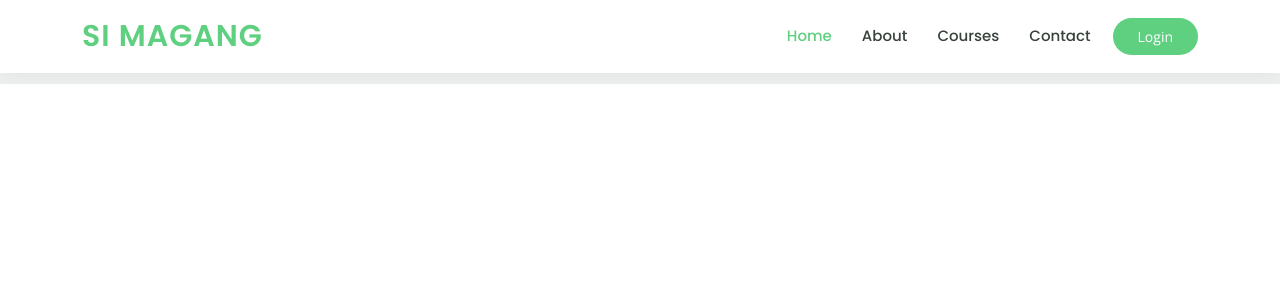
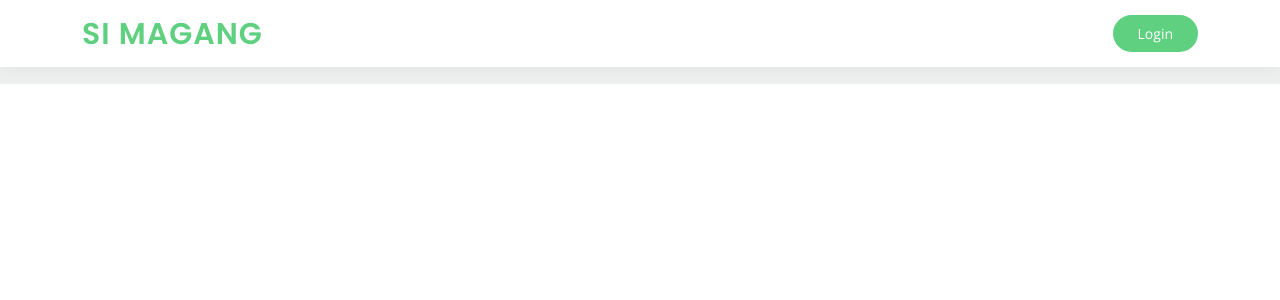
Before and after one commit to iqbaalhaa/simagang, a CodeIgniter 4 app: the page made by app/Views/v_template_frontend.php in a window 1280 px wide. Shown: the top 300 px of the page. Run offline with PHP 8.4 and a stand-in for CodeIgniter, Linux system fonts and the light colour scheme; the template is opened without the code that fills it, so the values that code supplies are empty; some libraries are stand-ins or nearby versions.

Commit message:
dari puput

```diff
--- a/app/Views/v_home.php
+++ b/app/Views/v_home.php
@@ -1,7 +1,7 @@
 <!-- ======= Hero Section ======= -->
 <section id="hero" class="d-flex justify-content-center align-items-center">
     <div class="container position-relative" data-aos="zoom-in" data-aos-delay="100">
-        <h1>Sistem Informasi<br>Pengajuan Magang</h1>
+        <h1>Sistem Informasi<br> Magang</h1>
         <h2>Program Studi Sistem Informasi UIN Sulthan Thaha Saifuddin Jambi</h2>
         <a href="courses.html" class="btn-get-started">Login</a>
     </div>
--- a/app/Views/v_template_frontend.php
+++ b/app/Views/v_template_frontend.php
@@ -45,15 +45,6 @@
             <!-- Uncomment below if you prefer to use an image logo -->
             <!-- <a href="index.html" class="logo me-auto"><img src="assets/img/logo.png" alt="" class="img-fluid"></a>-->
 
-            <nav id="navbar" class="navbar order-last order-lg-0">
-                <ul>
-                    <li><a class="active" href="index.html">Home</a></li>
-                    <li><a href="about.html">About</a></li>
-                    <li><a href="courses.html">Courses</a></li>
-                    <li><a href="contact.html">Contact</a></li>
-                </ul>
-                <i class="bi bi-list mobile-nav-toggle"></i>
-            </nav><!-- .navbar -->
 
             <a href="courses.html" class="get-started-btn">Login</a>
 
```
